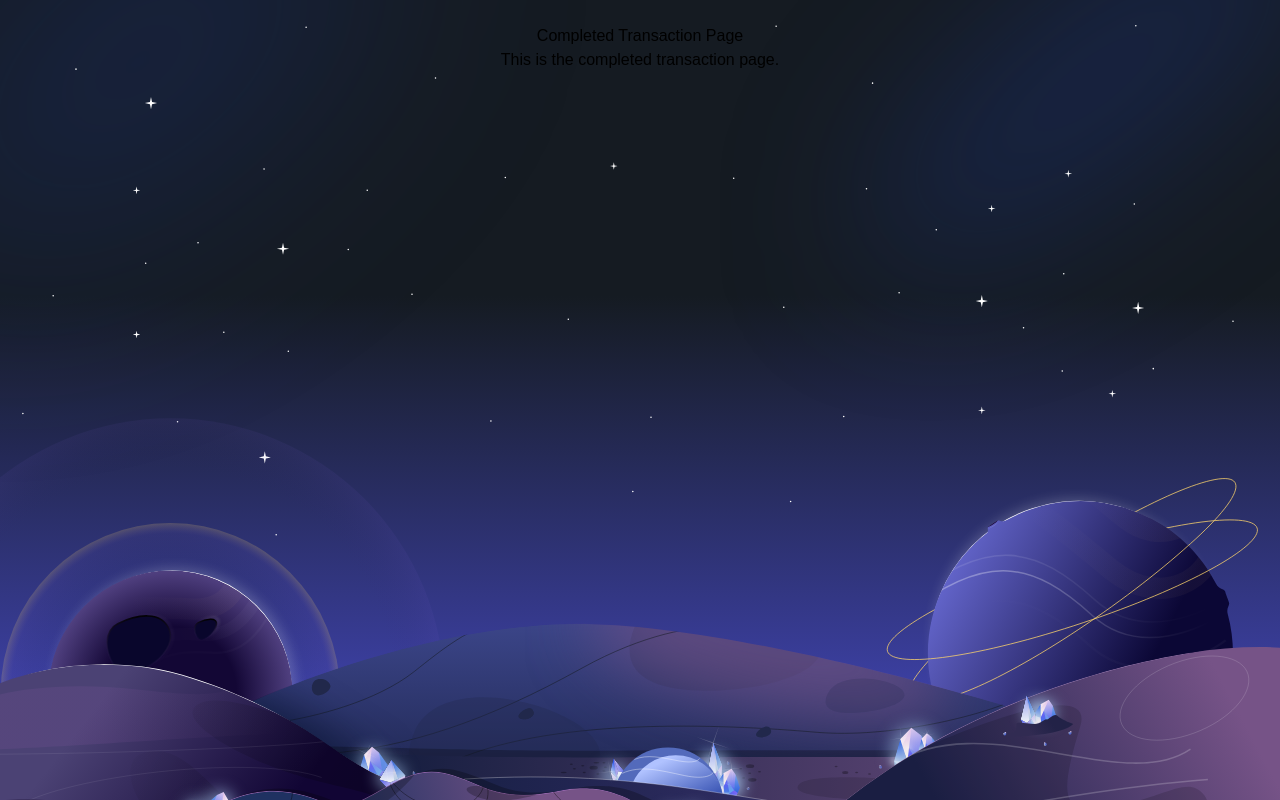
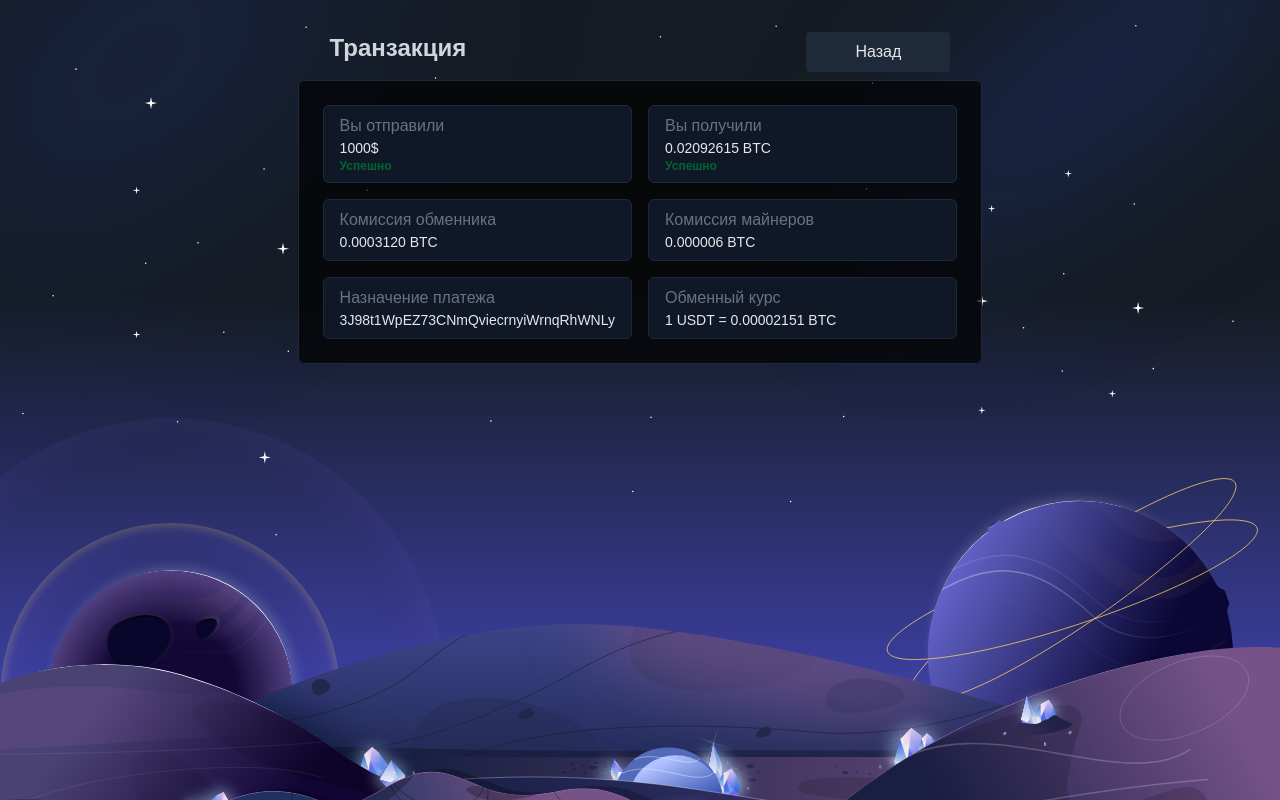
Before and after one commit to IvanGaevskiy/crypto-app, a React (Vite) app in the folder react/: page /completed_transaction in a window 1280 px wide. Shown: the top 800 px of the page. Built offline with nearby package versions, Linux system fonts and the light colour scheme.

Commit message:
added CompletedTransactionPage

```diff
--- a/react/src/components/Button.tsx
+++ b/react/src/components/Button.tsx
@@ -6,18 +6,26 @@ type ButtonProps = HTMLProps<HTMLButtonElement> & {
   isPrimary?: boolean
   children?: ReactNode
 }
-export const Button = ({ type = 'button', isPrimary = true, children, ...rest }: ButtonProps) => {
+export const Button = ({
+  type = 'button',
+  isPrimary = true,
+  className,
+  children,
+  ...rest
+}: ButtonProps) => {
   return (
     <div className="block select-none">
       <button
         className={clsx(
           'h-10 w-36 border-0 py-0.5 text-center',
           'cursor-pointer rounded focus:outline-none',
-          { 'bg-[#0069a7] text-white hover:bg-[#005f96]': isPrimary },
-          {
-            'active:bg-[#004f7c]': isPrimary
-          },
-          { 'text-cyan-600 hover:bg-cyan-600 hover:text-white active:bg-[#008fdf]': !isPrimary }
+          isPrimary
+            ? 'bg-[#0069a7] text-white hover:bg-[#005f96] active:bg-[#004f7c]'
+            : [
+                'bg-gray-800 text-gray-200 hover:bg-gray-900',
+                'hover:text-white active:bg-gray-950'
+              ],
+          className
         )}
         {...rest}
       >
--- a/react/src/components/InfoCard.tsx
+++ b/react/src/components/InfoCard.tsx
@@ -0,0 +1,26 @@
+import { HTMLProps } from 'react'
+
+import clsx from 'clsx'
+
+import { Button } from './Button'
+
+export const InfoCard = ({ children }: HTMLProps<HTMLDivElement>) => {
+  return (
+    <div>
+      <div className={clsx('flex justify-between px-8 py-2')}>
+        <h2 className={clsx('text-2xl font-bold text-gray-300')}>Транзакция</h2>
+        <Button isPrimary={false}>
+          Назад
+        </Button>
+      </div>
+      <div
+        className={clsx(
+          'grid grid-cols-2 gap-4 rounded-md bg-[#000000b0]',
+          'border border-gray-800 p-6 text-gray-300'
+        )}
+      >
+        {children}
+      </div>
+    </div>
+  )
+}
--- a/react/src/components/InfoItem.tsx
+++ b/react/src/components/InfoItem.tsx
@@ -0,0 +1,24 @@
+import { HTMLProps } from 'react'
+
+import clsx from 'clsx'
+
+type InfoItemProps = HTMLProps<HTMLDivElement> & {
+  title: string
+  description: string
+  status?: string
+}
+
+export const InfoItem = ({ title, description, status }: InfoItemProps) => {
+  return (
+    <div
+      className={clsx(
+        'flex flex-col items-baseline border border-gray-800',
+        'rounded-md bg-gray-900 hover:bg-gray-800 px-4 py-2'
+      )}
+    >
+      <div className={clsx('text-[16px] text-gray-500')}>{title}</div>
+      <div className={clsx('text-sm text-gray-200')}>{description}</div>
+      {status && <div className={clsx('text-xs font-bold text-green-800')}>{status}</div>}
+    </div>
+  )
+}
--- a/react/src/pages/completed-transaction/CompletedTransactionPage.tsx
+++ b/react/src/pages/completed-transaction/CompletedTransactionPage.tsx
@@ -1,8 +1,18 @@
+import { InfoCard } from '../../components/InfoCard'
+import { InfoItem } from '../../components/InfoItem'
+
 export const CompletedTransactionPage = () => {
   return (
-    <div>
-      <h1>Completed Transaction Page</h1>
-      <p>This is the completed transaction page.</p>
-    </div>
+    <InfoCard>
+      <InfoItem title="Вы отправили" description="1000$" status="Успешно"></InfoItem>
+      <InfoItem title="Вы получили" description="0.02092615 BTC" status="Успешно"></InfoItem>
+      <InfoItem title="Комиссия обменника" description="0.0003120 BTC"></InfoItem>
+      <InfoItem title="Комиссия майнеров" description="0.000006 BTC"></InfoItem>
+      <InfoItem
+        title="Назначение платежа"
+        description="3J98t1WpEZ73CNmQviecrnyiWrnqRhWNLy"
+      ></InfoItem>
+      <InfoItem title="Обменный курс" description="1 USDT = 0.00002151 BTC"></InfoItem>
+    </InfoCard>
   )
 }
```
